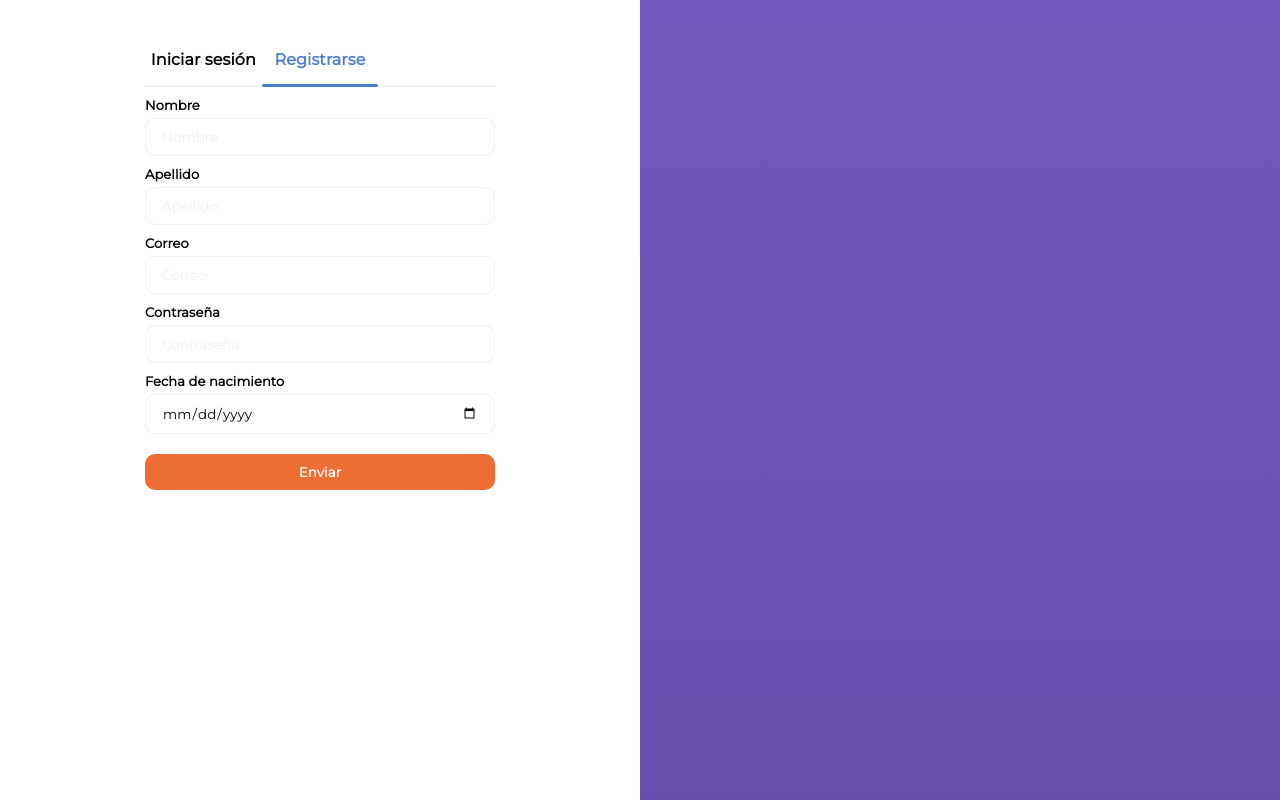
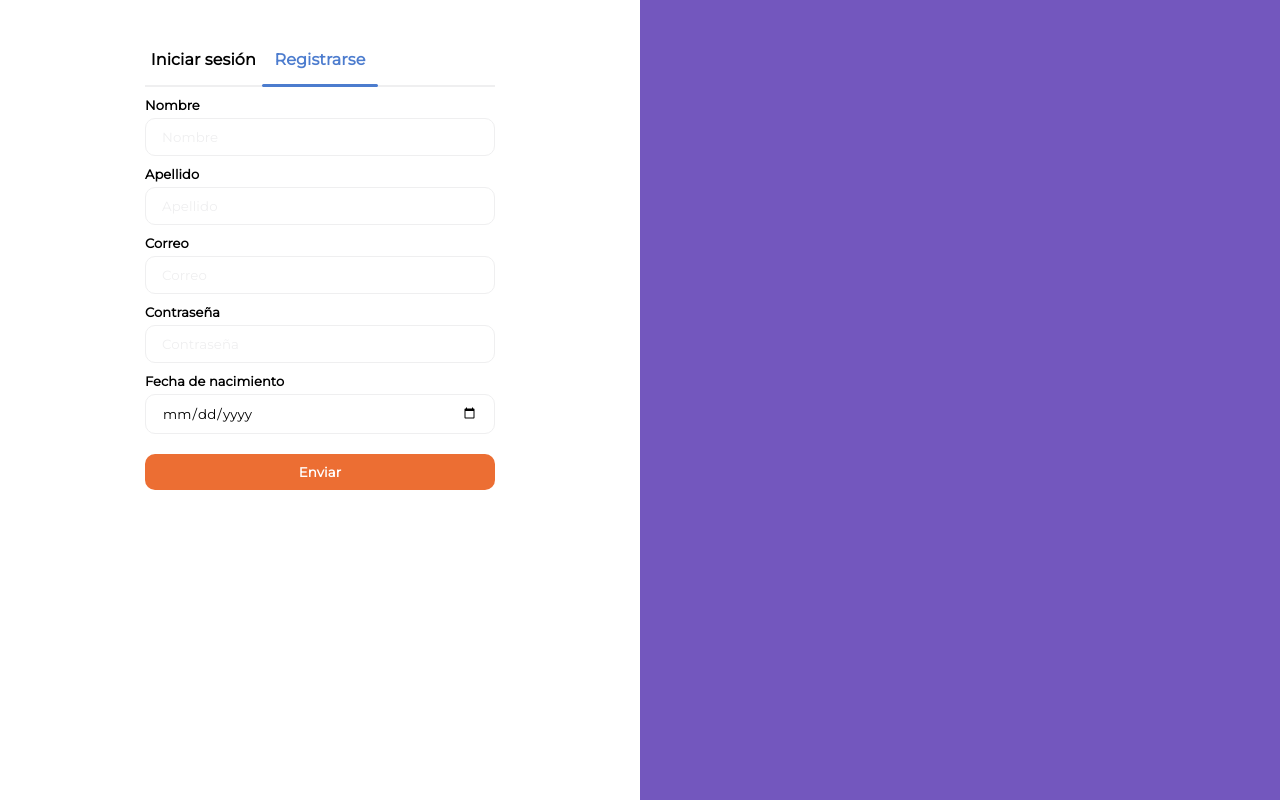
Before and after one commit to Jose-Tejero/CRUD, a React (Create React App) app: page / in a window 1280 px wide. Built offline with nearby package versions, Linux system fonts and the light colour scheme; no server answers.

Commit message:
Visualizando un scroll para no mover el formulario

```diff
--- a/src/App.css
+++ b/src/App.css
@@ -27,7 +27,7 @@ label {
 
 .App {
   display: grid;
-  grid-template-columns: 1fr 1fr;
+  grid-template-columns: repeat(2, 1fr)
 }
 
 .cards-container {
@@ -35,16 +35,18 @@ label {
   flex-direction: column;
   justify-content: center;
   align-items: center;
+  background-color: #7357be;
 }
 
 .users {
-  background: linear-gradient(#7357be,#674eac);
+  grid-column: 2 / 3;
+  background-color: #7357be;
   height: 100vh;
 }
 
 .form {
+  margin: 50px auto;
   width: 350px;
-  margin: 50px auto;
 }
 
 .card {
```
